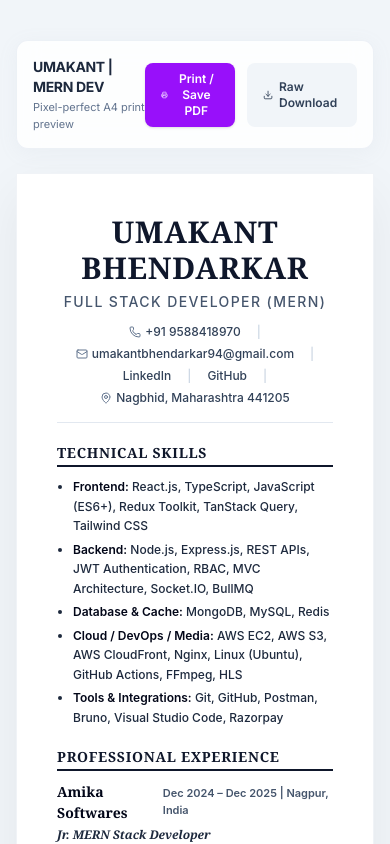
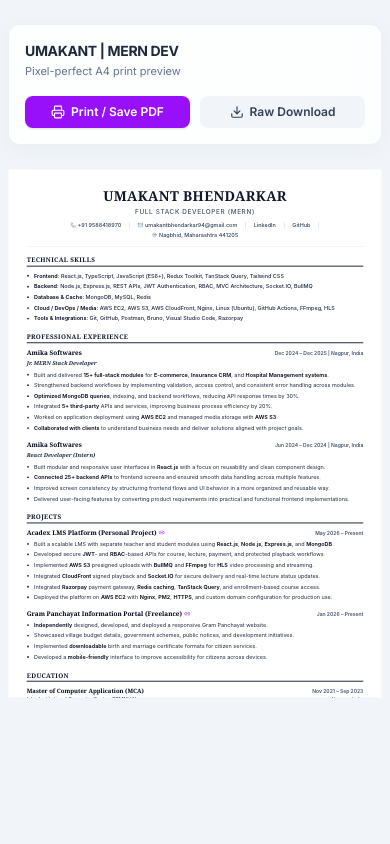
Before and after one commit to umakant8732/PORTFOLIO, a React (Vite) app: page / in a window 390 px wide. Shown: the top 844 px of the page. Built offline with nearby package versions, Linux system fonts and the light colour scheme.

Commit message:
optimize floating header action bar for mobile responsiveness

```diff
--- a/src/App.jsx
+++ b/src/App.jsx
@@ -1,24 +1,52 @@
-import React from 'react';
+import React, { useState, useEffect, useRef } from 'react';
 import { Mail, Phone, MapPin, Link2, Printer, Download } from 'lucide-react';
 
 export default function App() {
+  const [scale, setScale] = useState(1);
+  const wrapperRef = useRef(null);
+  const PAGE_WIDTH = 820;
+  const PAGE_HEIGHT = 1160;
+
   const handlePrint = () => {
     window.print();
   };
 
+  useEffect(() => {
+    const handleResize = () => {
+      if (!wrapperRef.current) return;
+      const containerWidth = wrapperRef.current.offsetWidth;
+      if (containerWidth < PAGE_WIDTH) {
+        setScale(containerWidth / PAGE_WIDTH);
+      } else {
+        setScale(1);
+      }
+    };
+
+    window.addEventListener('resize', handleResize);
+    handleResize();
+
+    // Tiny delay to ensure layout is calculated
+    const timeoutId = setTimeout(handleResize, 100);
+
+    return () => {
+      window.removeEventListener('resize', handleResize);
+      clearTimeout(timeoutId);
+    };
+  }, []);
+
   return (
-    <div className="min-h-screen bg-[#f1f5f9] py-10 px-4 sm:px-6 print:p-0 print:bg-white flex flex-col items-center">
+    <div className="min-h-screen bg-[#f1f5f9] py-6 sm:py-10 px-2 sm:px-6 print:p-0 print:bg-white flex flex-col items-center">
 
       {/* Floating Action Bar (Invisible on Print) */}
-      <div className="w-full max-w-[820px] mb-6 flex items-center justify-between bg-white/85 backdrop-blur-md p-4 rounded-xl border border-slate-200/60 shadow-[0_4px_20px_rgba(148,163,184,0.08)] no-print">
+      <div className="w-full max-w-[820px] mb-6 flex flex-col sm:flex-row gap-4 sm:gap-0 sm:items-center justify-between bg-white/85 backdrop-blur-md p-4 rounded-xl border border-slate-200/60 shadow-[0_4px_20px_rgba(148,163,184,0.08)] no-print">
         <div className="flex flex-col">
           <h1 className="text-sm font-bold text-slate-800 tracking-tight">UMAKANT | MERN DEV</h1>
           <p className="text-[11px] text-slate-500 mt-0.5">Pixel-perfect A4 print preview</p>
         </div>
-        <div className="flex gap-3">
+        <div className="flex gap-2.5 w-full sm:w-auto">
           <button
             onClick={handlePrint}
-            className="flex items-center gap-1.5 px-4 py-2 text-xs font-semibold text-white bg-purple-600 hover:bg-purple-700 rounded-lg shadow-sm transition-colors cursor-pointer"
+            className="flex-1 sm:flex-initial flex items-center justify-center gap-1.5 px-4 py-2 text-xs font-semibold text-white bg-purple-600 hover:bg-purple-700 rounded-lg shadow-sm transition-colors cursor-pointer"
           >
             <Printer className="w-3.5 h-3.5" />
             Print / Save PDF
@@ -26,7 +54,7 @@ export default function App() {
           <a
             href="/Umakant_MERN_Dev.pdf"
             download="Umakant_MERN_Dev.pdf"
-            className="flex items-center gap-1.5 px-4 py-2 text-xs font-semibold text-slate-700 bg-slate-100 hover:bg-slate-200 rounded-lg transition-colors"
+            className="flex-1 sm:flex-initial flex items-center justify-center gap-1.5 px-4 py-2 text-xs font-semibold text-slate-700 bg-slate-100 hover:bg-slate-200 rounded-lg transition-colors"
           >
             <Download className="w-3.5 h-3.5" />
             Raw Download
@@ -34,8 +62,21 @@ export default function App() {
         </div>
       </div>
 
-      {/* A4 Resume Sheet Container */}
-      <div className="w-full max-w-[820px] bg-white shadow-[0_20px_50px_rgba(0,0,0,0.06)] border border-slate-200/50 print:border-none print:shadow-none p-10 sm:p-12 font-serif text-slate-900 leading-normal print-page flex flex-col justify-between">
+      {/* Wrapper container that takes full width */}
+      <div
+        ref={wrapperRef}
+        className="w-full max-w-[820px] flex justify-center overflow-hidden print:overflow-visible"
+      >
+        {/* A4 Resume Sheet Container */}
+        <div
+          className="bg-white shadow-[0_20px_50px_rgba(0,0,0,0.06)] border border-slate-200/50 print:border-none print:shadow-none p-10 sm:p-12 font-serif text-slate-900 leading-normal print-page flex flex-col justify-between origin-top shrink-0"
+          style={{
+            width: `${PAGE_WIDTH}px`,
+            height: `${PAGE_HEIGHT}px`,
+            transform: `scale(${scale})`,
+            marginBottom: `calc(${PAGE_HEIGHT * scale}px - ${PAGE_HEIGHT}px)`,
+          }}
+        >
 
         {/* Header Block */}
         <div className="text-center pb-4 border-b border-slate-200">
@@ -272,6 +313,8 @@ export default function App() {
 
       </div>
 
+      </div>
+
     </div>
   );
 }
--- a/src/index.css
+++ b/src/index.css
@@ -49,7 +49,9 @@
   .print-page {
     border: none !important;
     box-shadow: none !important;
+    transform: none !important;
     margin: 0 !important;
+    margin-bottom: 0 !important;
     padding: 0 !important;
     width: 100% !important;
     height: auto !important;
```
